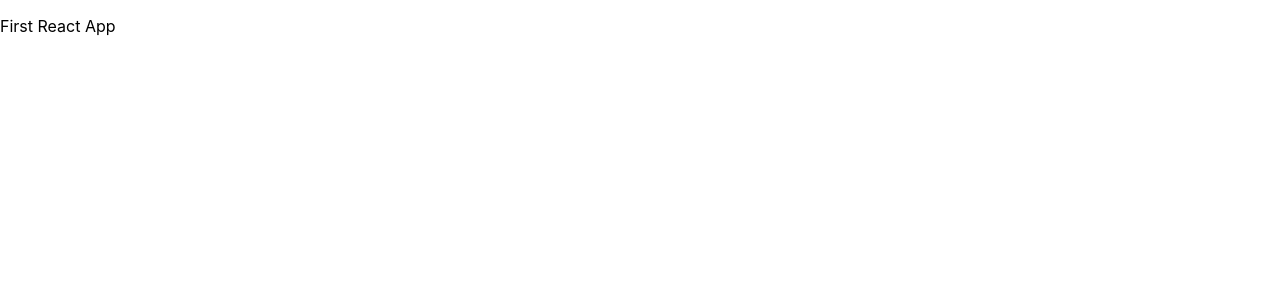
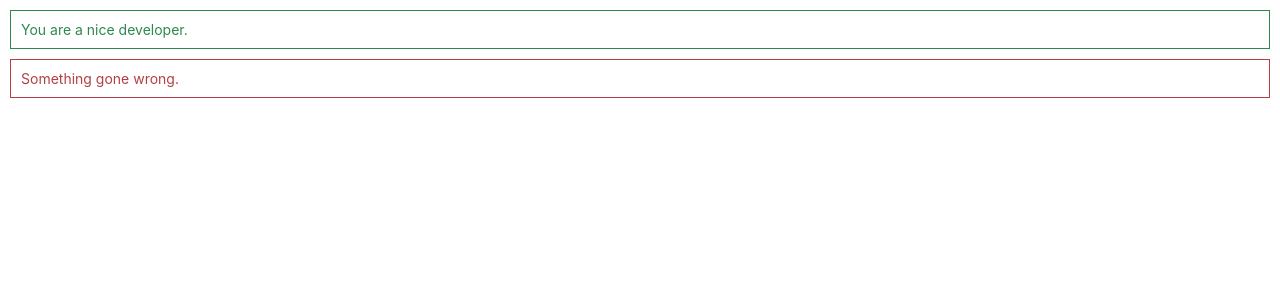
Before and after one commit to shrikant9907/react-js-examples, a React (Create React App) app: page / in a window 1280 px wide. Shown: the top 300 px of the page. Built offline with nearby package versions, Linux system fonts and the light colour scheme.

Commit message:
Simple Alert Component in React JS

```diff
--- a/src/App.js
+++ b/src/App.js
@@ -1,9 +1,12 @@
 import React from "react";
+import Alert from "./components/Alert";
 
 function App() {
   return (
     <React.Fragment>
-      <p>First React App</p>
+      <Alert type = "success" message="You are a nice developer." />
+      <Alert type = "info" message="This message is going to hide in 5 seconds." hideDuration = {5000} />
+      <Alert type = "error" message="Something gone wrong." />
     </React.Fragment>
   );
 }
--- /dev/null
+++ b/src/components/Alert.jsx
@@ -0,0 +1,41 @@
+import React, { useState } from 'react'
+
+
+export default function Alert(props) {
+
+  const alertType = props.type ? props.type : 'danger';
+  const alertMessage = props.message ? props.message : 'This is a default alert message';
+  const hideAlertTime = props.hideDuration ? props.hideDuration : 1000 * 60 * 60;
+
+  const [hideAlert, setHideAlert] = useState(false);
+
+  let alertStyle = {
+    backgroundColor: "#ffffff",
+    padding: "10px",
+    marginBottom: "10px",
+    border: "1px solid #efefef",
+    fontSize: "14px"
+  };
+
+  if (alertType === 'success') {
+    alertStyle = {...alertStyle, ...{color: "#2d884d", borderColor: "#2d884d" }};
+  }
+
+  if (alertType === 'info') {
+    alertStyle = {...alertStyle, ...{color: "#4091d7", borderColor: "#4091d7" }}
+  }
+
+  if (alertType === 'error' || alertType === 'danger') {
+    alertStyle = {...alertStyle, ...{color: "#b34045", borderColor: "#b34045" }};
+  }
+
+  setTimeout(() => {
+    setHideAlert(true);
+  }, hideAlertTime);
+
+  return (
+    <React.Fragment>
+      { !hideAlert && <div style={alertStyle}>{ alertMessage }</div> }
+    </React.Fragment>
+  )
+}
--- a/src/index.css
+++ b/src/index.css
@@ -5,6 +5,7 @@ body {
     sans-serif;
   -webkit-font-smoothing: antialiased;
   -moz-osx-font-smoothing: grayscale;
+  padding: 10px;
 }
 
 code {
```
Also changed, not shown: src/components/index.jsx (deleted), 1 other file (tests, documents, lock files or other folders).
